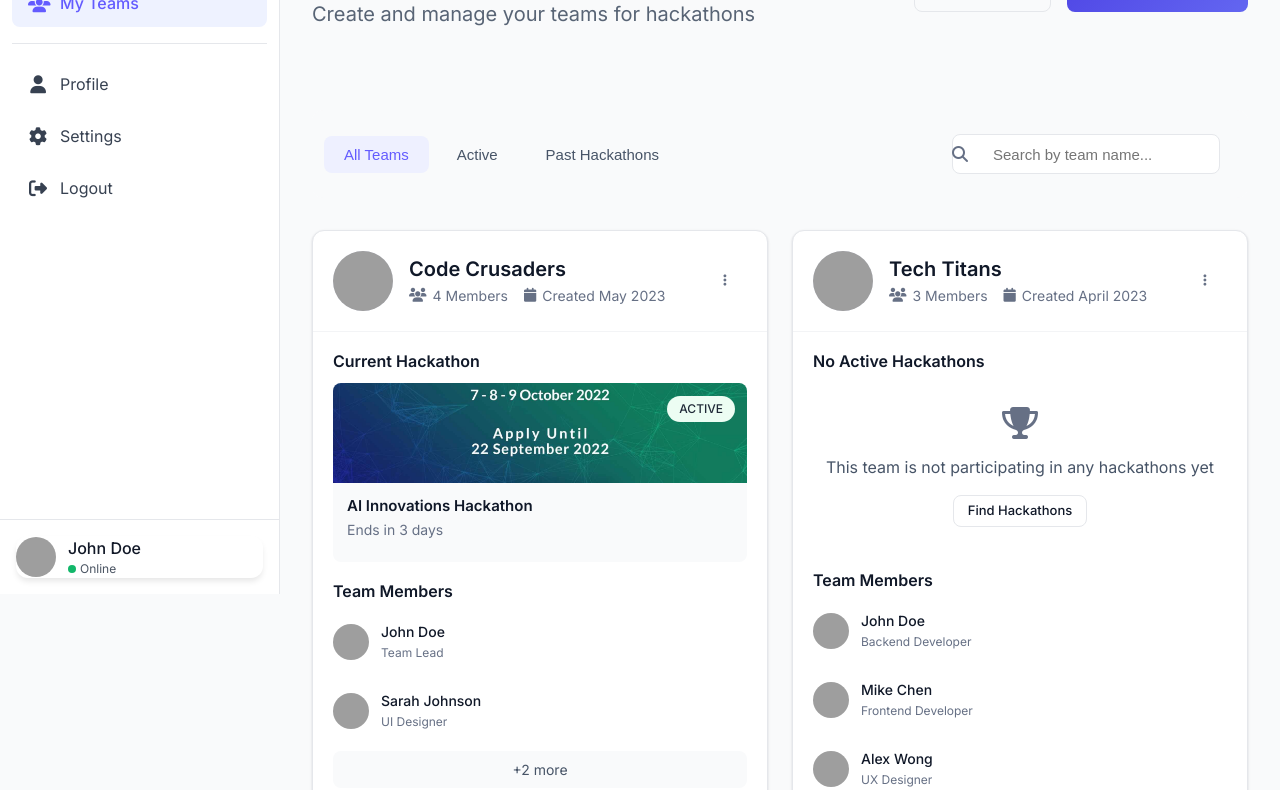
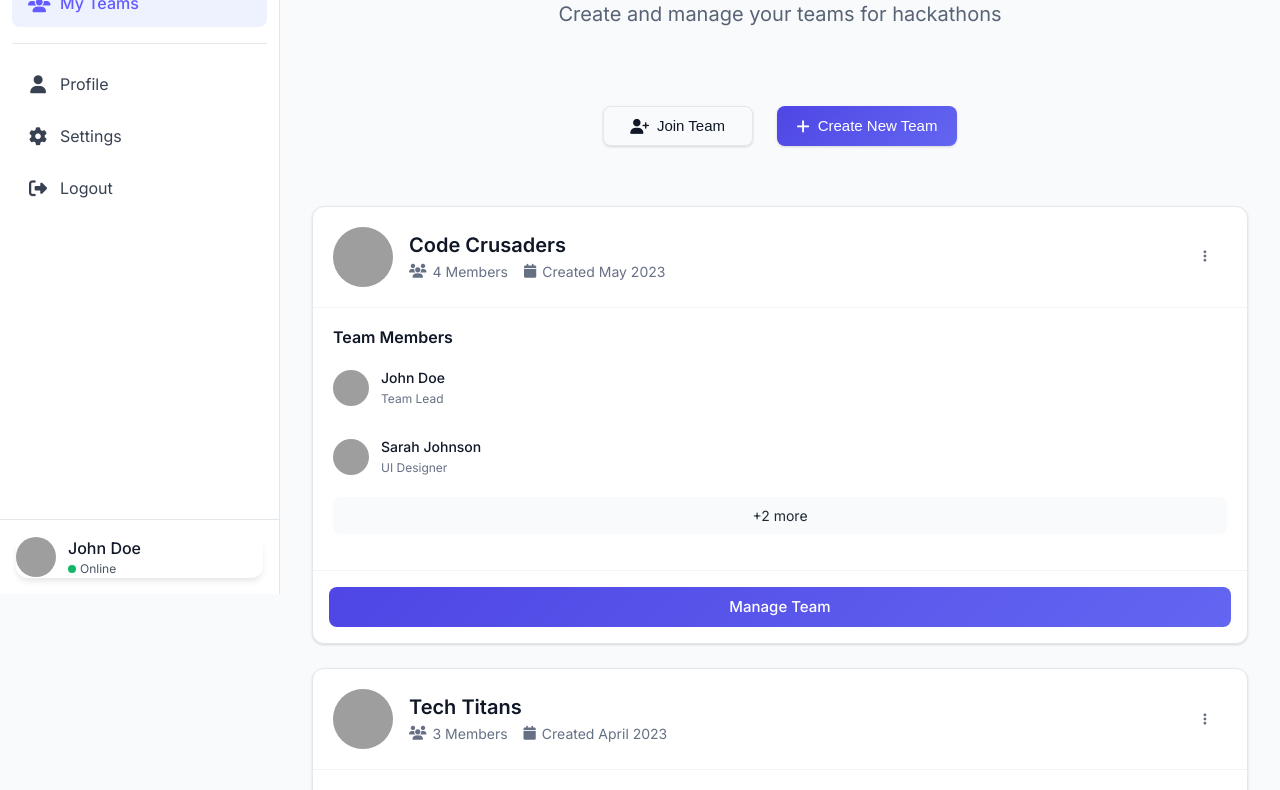
Before and after one commit to whorvn/Studio, a plain HTML site: page pages/team-management.html in a window 1280 px wide. Shown: the part 206-996 px from the top of the page. Drawn offline with Linux system fonts and the light colour scheme; grey boxes are pictures that could not be loaded.

Commit message:
team managment v0.2

```diff
--- a/components/team-management.css
+++ b/components/team-management.css
@@ -41,11 +41,14 @@
 /* Teams Header - Enhanced Design */
 .teams-header {
   display: flex;
+  flex-direction: column;
   align-items: center;
-  justify-content: space-between;
+  justify-content: center;
+  text-align: center;
   margin-bottom: 3rem;
   position: relative;
   padding: 3rem 0 1rem;
+  animation: fadeInDown 0.8s ease-out;
 }
 
 .teams-header::before {
@@ -61,7 +64,7 @@
 }
 
 .teams-header__text {
-  max-width: 600px;
+  max-width: 700px;
 }
 
 .teams-header__text h2 {
@@ -77,6 +80,20 @@
   line-height: 1.1;
   position: relative;
   display: inline-block;
+  animation: gradientShift 8s ease infinite;
+}
+
+.teams-header__text h2::after {
+  content: '';
+  position: absolute;
+  bottom: -8px;
+  left: 50%;
+  transform: translateX(-50%);
+  width: 60px;
+  height: 4px;
+  background-color: var(--color-primary);
+  border-radius: var(--radius-full);
+  animation: widthPulse 3s ease-in-out infinite;
 }
 
 .teams-header__text p {
@@ -84,12 +101,18 @@
   font-size: 1.25rem;
   line-height: 1.6;
   opacity: 0.9;
+  margin: 0 auto;
+  max-width: 600px;
 }
 
 .teams-header__actions {
   display: flex;
   gap: 1rem;
-  align-items: flex-start;
+  align-items: center;
+  position: relative;
+  bottom: auto;
+  right: auto;
+  margin-left: auto;
 }
 
 /* Responsive adjustments for the header */
@@ -104,6 +127,12 @@
 
   .teams-header__text h2 {
     font-size: 2rem;
+  }
+
+  .teams-header__actions {
+    position: relative;
+    bottom: auto;
+    margin-top: 1rem;
   }
 }
 
@@ -134,90 +163,60 @@
 
   .teams-header__actions {
     width: 100%;
+    position: relative;
+    bottom: auto;
+    margin-top: 1rem;
   }
 }
 
-/* Filter Bar */
+/* Filter Bar - Replace with action buttons */
 .teams-filter {
   display: flex;
   align-items: center;
-  justify-content: space-between;
-  margin-bottom: 2rem;
-  background-color: var(--color-surface-alt);
+  justify-content: center;
+  margin-bottom: 3rem;
   padding: 0.75rem;
   border-radius: var(--radius-lg);
+  background: none;
+  border: none;
+  animation: fadeIn 0.8s ease-in;
 }
 
-.teams-filter__tabs {
-  display: flex;
-  gap: 0.5rem;
+/* Hide the filter tabs and search */
+.teams-filter__tabs,
+.teams-filter__search {
+  display: none;
 }
 
-.filter-tab {
-  background: none;
-  border: none;
-  padding: 0.625rem 1.25rem;
-  border-radius: var(--radius-md);
-  color: var(--color-text-secondary);
-  font-size: 0.9375rem;
-  font-weight: 500;
-  cursor: pointer;
-  transition: all 0.2s ease;
+/* Move action buttons to filter bar */
+.teams-filter__actions {
+  display: flex;
+  gap: 1.5rem;
 }
 
-.filter-tab:hover {
-  color: var(--color-text-primary);
-  background-color: rgba(0, 0, 0, 0.04);
+.teams-filter__actions .btn {
+  min-width: 150px;
+  transform: translateY(0);
+  box-shadow: var(--shadow-sm);
+  transition: all 0.3s ease;
 }
 
-.filter-tab.active {
-  color: var(--color-primary);
-  background-color: var(--color-primary-light);
+.teams-filter__actions .btn:hover {
+  transform: translateY(-3px);
+  box-shadow: var(--shadow-md);
 }
 
-.teams-filter__search {
-  width: 300px;
+/* Teams Grid - Updated layout */
+.teams-grid {
+  display: grid;
+  grid-template-columns: 1fr;
+  gap: 1.5rem;
+  margin-bottom: 2rem;
+  width: 100%; /* Take full width */
+  max-width: none; /* Remove max-width limitation */
 }
 
-.search-input {
-  position: relative;
-}
-
-.search-input i {
-  position: absolute;
-  left: 1rem;
-  top: 50%;
-  transform: translateY(-50%);
-  color: var(--color-text-tertiary);
-  pointer-events: none;
-}
-
-.search-input input {
-  width: 100%;
-  height: 40px;
-  padding: 0 1rem 0 2.5rem;
-  border: 1px solid var(--color-border);
-  border-radius: var(--radius-md);
-  font-size: 0.9375rem;
-  background-color: var(--color-background);
-  transition: all 0.2s ease;
-}
-
-.search-input input:focus {
-  outline: none;
-  border-color: var(--color-primary);
-  box-shadow: 0 0 0 3px rgba(99, 91, 255, 0.1);
-}
-
-/* Teams Grid */
-.teams-grid {
-  display: grid;
-  grid-template-columns: repeat(auto-fill, minmax(380px, 1fr));
-  gap: 1.5rem;
-  margin-bottom: 2rem;
-}
-
-/* Team Card */
+/* Team Card - Fix consistency issues */
 .team-card {
   background-color: var(--color-surface);
   border-radius: var(--radius-lg);
@@ -225,13 +224,29 @@
   overflow: hidden;
   display: flex;
   flex-direction: column;
-  transition: all 0.25s ease;
+  transition: all 0.3s ease;
   border: 1px solid var(--color-border);
+  width: 100%;
+  animation: fadeInUp 0.6s ease-out;
+  animation-fill-mode: both;
+}
+
+.team-card:nth-child(1) {
+  animation-delay: 0.1s;
+}
+
+.team-card:nth-child(2) {
+  animation-delay: 0.3s;
+}
+
+.team-card:nth-child(3) {
+  animation-delay: 0.5s;
 }
 
 .team-card:hover {
   transform: translateY(-4px);
   box-shadow: var(--shadow-md);
+  border-color: rgba(99, 91, 255, 0.3);
 }
 
 /* Team Card Header */
@@ -360,83 +375,24 @@
   gap: 1.25rem;
 }
 
+.team-card__section {
+  margin-bottom: 1rem;
+}
+
 .team-card__section h4 {
   font-size: 1rem;
   font-weight: 600;
   margin-bottom: 0.75rem;
   color: var(--color-text-primary);
+  display: block;
 }
 
-/* Active Hackathon Card */
-.team-card__hackathon {
-  background-color: var(--color-surface-alt);
-  border-radius: var(--radius-md);
-  overflow: hidden;
-}
-
-.hackathon-banner {
-  position: relative;
-  height: 100px;
-}
-
-.hackathon-banner img {
-  width: 100%;
-  height: 100%;
-  object-fit: cover;
-}
-
-.hackathon-status {
-  position: absolute;
-  top: 0.75rem;
-  right: 0.75rem;
-}
-
-.status-badge {
-  display: inline-block;
-  padding: 0.25rem 0.75rem;
-  border-radius: var(--radius-full);
-  font-size: 0.75rem;
-  font-weight: 500;
-  text-transform: uppercase;
-}
-
-.status-badge.active {
-  background-color: var(--color-success-light);
-  color: var (--color-success);
-}
-
-.status-badge.completed {
-  background-color: var(--color-warning-light);
-  color: var(--color-warning);
-}
-
-.hackathon-info {
-  padding: 0.875rem;
-}
-
-.hackathon-info h5 {
-  font-size: 0.9375rem;
-  font-weight: 600;
-  margin-bottom: 0.25rem;
-  color: var(--color-text-primary);
-}
-
-.hackathon-info p {
-  font-size: 0.875rem;
-  color: var(--color-text-tertiary);
-  margin-bottom: 0.5rem;
-}
-
-.achievement {
-  display: inline-flex;
-  align-items: center;
-  gap: 0.375rem;
-  padding: 0.25rem 0.5rem;
-  background-color: var(--color-warning-light);
-  color: var(--color-warning);
-  border-radius: var(--radius-md);
-  font-size: 0.75rem;
-  font-weight: 500;
+/* Hide hackathon sections in team cards */
+.team-card__hackathon,
+.team-card__section h4:contains("Hackathon"),
+.team-card__section h4:contains("Past Hackathons"),
+.team-card__section h4:contains("No Active Hackathons") {
+  display: none;
 }
 
 /* Team Members */
@@ -483,7 +439,7 @@
   padding: 0.5rem;
   text-align: center;
   font-size: 0.875rem;
-  color: var(--color-text-secondary);
+  color: var (--color-text-secondary);
 }
 
 /* Empty State */
@@ -786,7 +742,7 @@
   font-size: 0.9375rem;
   font-weight: 600;
   margin-bottom: 0.25rem;
-  color: var(--color-text-primary);
+  color: var (--color-text-primary);
 }
 
 .search-result__info p {
@@ -799,11 +755,55 @@
 @keyframes fadeIn {
   from {
     opacity: 0;
-    transform: translateY(5px);
+  }
+  to {
+    opacity: 1;
+  }
+}
+
+@keyframes fadeInDown {
+  from {
+    opacity: 0;
+    transform: translateY(-20px);
   }
   to {
     opacity: 1;
     transform: translateY(0);
+  }
+}
+
+@keyframes fadeInUp {
+  from {
+    opacity: 0;
+    transform: translateY(20px);
+  }
+  to {
+    opacity: 1;
+    transform: translateY(0);
+  }
+}
+
+@keyframes gradientShift {
+  0% {
+    background-position: 0% 50%;
+  }
+  50% {
+    background-position: 100% 50%;
+  }
+  100% {
+    background-position: 0% 50%;
+  }
+}
+
+@keyframes widthPulse {
+  0% {
+    width: 40px;
+  }
+  50% {
+    width: 80px;
+  }
+  100% {
+    width: 40px;
   }
 }
 
@@ -867,7 +867,7 @@
 /* Responsive Design */
 @media (max-width: 992px) {
   .teams-grid {
-    grid-template-columns: repeat(auto-fill, minmax(320px, 1fr));
+    max-width: none;
   }
 }
 
@@ -891,8 +891,7 @@
   }
 
   .teams-filter {
-    flex-direction: column;
-    gap: 0.75rem;
+    padding: 0;
   }
 
   .teams-filter__tabs {
@@ -989,3 +988,15 @@
   background-color: var(--color-surface-alt);
   color: var(--color-text-primary);
 }
+
+/* Fix issues with specific team cards */
+.team-card[data-team-status="inactive"],
+.team-card[data-team-status="completed"] {
+  border: 1px solid var(--color-border);
+  box-shadow: var(--shadow-sm);
+}
+
+.team-card[data-team-status="inactive"] .team-card__body,
+.team-card[data-team-status="completed"] .team-card__body {
+  padding: 1.25rem;
+}
--- a/pages/team-management.html
+++ b/pages/team-management.html
@@ -122,27 +122,16 @@
                         <h2>Your Teams</h2>
                         <p>Create and manage your teams for hackathons</p>
                     </div>
-                    <div class="teams-header__actions">
+                </div>
+
+                <div class="teams-filter">
+                    <div class="teams-filter__actions">
                         <button class="btn btn--outline" id="joinTeamBtn">
                             <i class="fas fa-user-plus"></i> Join Team
                         </button>
                         <button class="btn btn--primary" id="createTeamBtn">
                             <i class="fas fa-plus"></i> Create New Team
                         </button>
-                    </div>
-                </div>
-
-                <div class="teams-filter">
-                    <div class="teams-filter__tabs">
-                        <button class="filter-tab active" data-filter="all">All Teams</button>
-                        <button class="filter-tab" data-filter="active">Active</button>
-                        <button class="filter-tab" data-filter="completed">Past Hackathons</button>
-                    </div>
-                    <div class="teams-filter__search">
-                        <div class="search-input">
-                            <i class="fas fa-search"></i>
-                            <input type="text" id="teamSearchInput" placeholder="Search by team name...">
-                        </div>
                     </div>
                 </div>
 
@@ -179,22 +168,6 @@
                         </div>
 
                         <div class="team-card__body">
-                            <div class="team-card__section">
-                                <h4>Current Hackathon</h4>
-                                <div class="team-card__hackathon active">
-                                    <div class="hackathon-banner">
-                                        <img src="../assets/images/banner1.jpg" alt="AI Innovations Hackathon">
-                                        <div class="hackathon-status">
-                                            <span class="status-badge active">Active</span>
-                                        </div>
-                                    </div>
-                                    <div class="hackathon-info">
-                                        <h5>AI Innovations Hackathon</h5>
-                                        <p>Ends in 3 days</p>
-                                    </div>
-                                </div>
-                            </div>
-
                             <div class="team-card__section">
                                 <h4>Team Members</h4>
                                 <div class="team-members">
```
